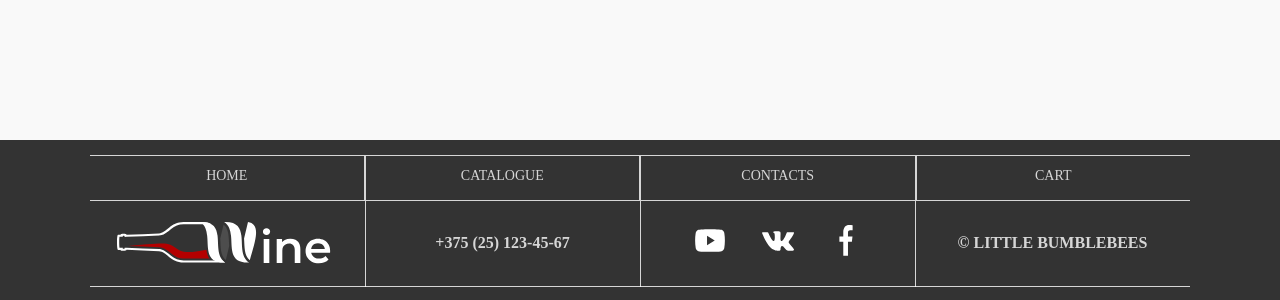
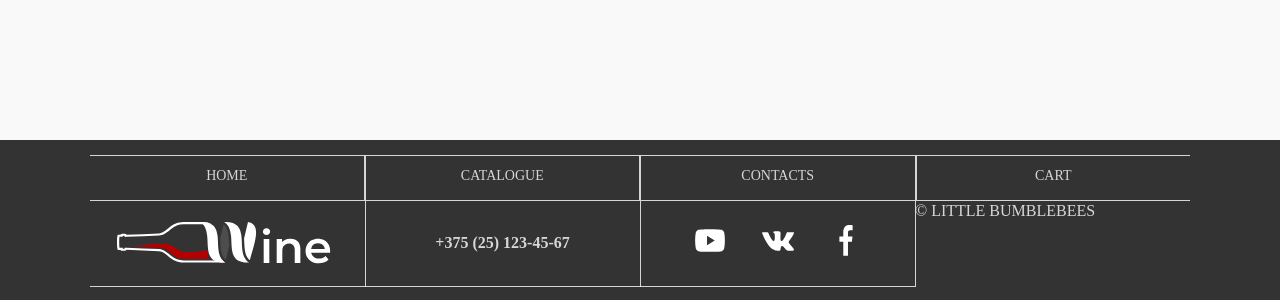
Before and after one commit to mitjasha/online-shop, a React (Create React App) app: page / in a window 1280 px wide. Shown: the part 3576-3876 px from the top of the page. Built offline with nearby package versions, Linux system fonts and the light colour scheme.

Commit message:
fix: change classes names at footer__info

```diff
--- a/src/containers/Footer/Footer.scss
+++ b/src/containers/Footer/Footer.scss
@@ -18,7 +18,7 @@
 }
 
 .footer__logo,
-.footer__phone-number,
+.footer__phone,
 .footer__media,
 .footer__authors-info {
   display: flex;
@@ -31,7 +31,7 @@
   font-weight: 600;
 }
 
-.footer__phone-number {
+.footer__phone {
   text-decoration: none;
   color: inherit;
 }
@@ -40,7 +40,7 @@
   gap: 35px;
 }
 
-.footer__authors-info {
+.footer__authors {
   border-right-style: none;
   margin: 0;
 }
--- a/src/containers/Footer/Footer.tsx
+++ b/src/containers/Footer/Footer.tsx
@@ -16,7 +16,7 @@ const Footer: React.FC = () => {
           <div className="footer__logo">
             <LogoComponent />
           </div>
-          <a href="tel:+375291234567" className="footer__phone-number">
+          <a href="tel:+375291234567" className="footer__phone">
             +375 (25) 123-45-67
           </a>
           <div className="footer__media">
@@ -32,7 +32,7 @@ const Footer: React.FC = () => {
               alt="facebook"
             />
           </div>
-          <p className="footer__authors-info">© LITTLE BUMBLEBEES</p>
+          <p className="footer__authors">© LITTLE BUMBLEBEES</p>
         </div>
       </div>
     </footer>
```
